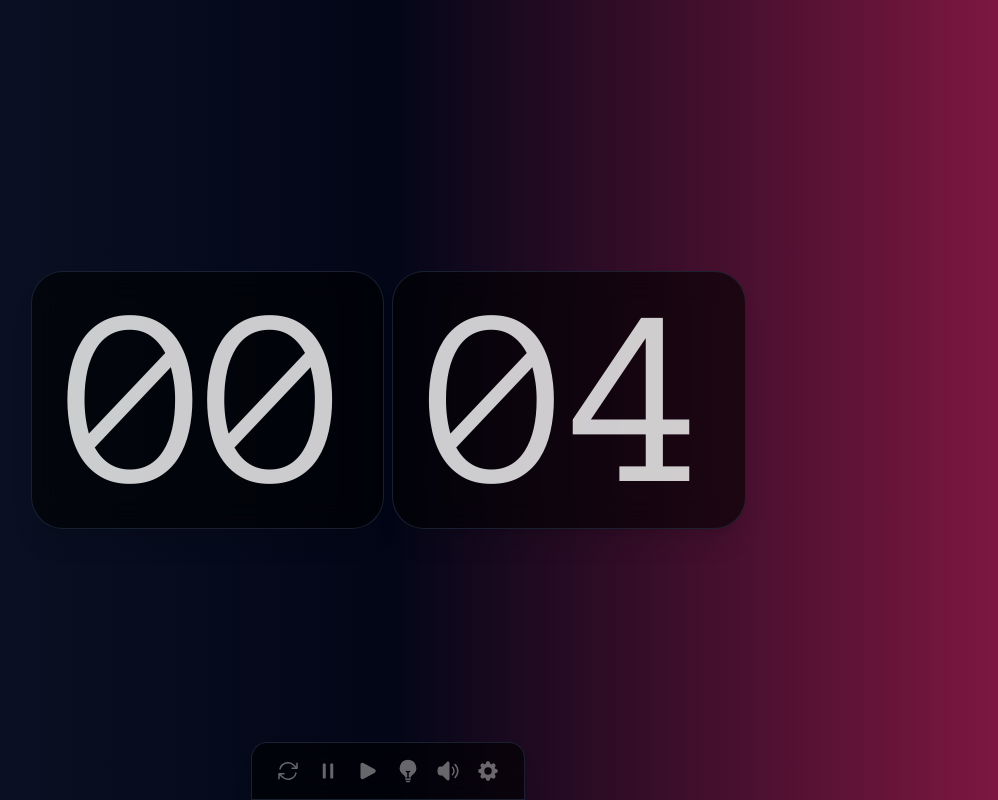
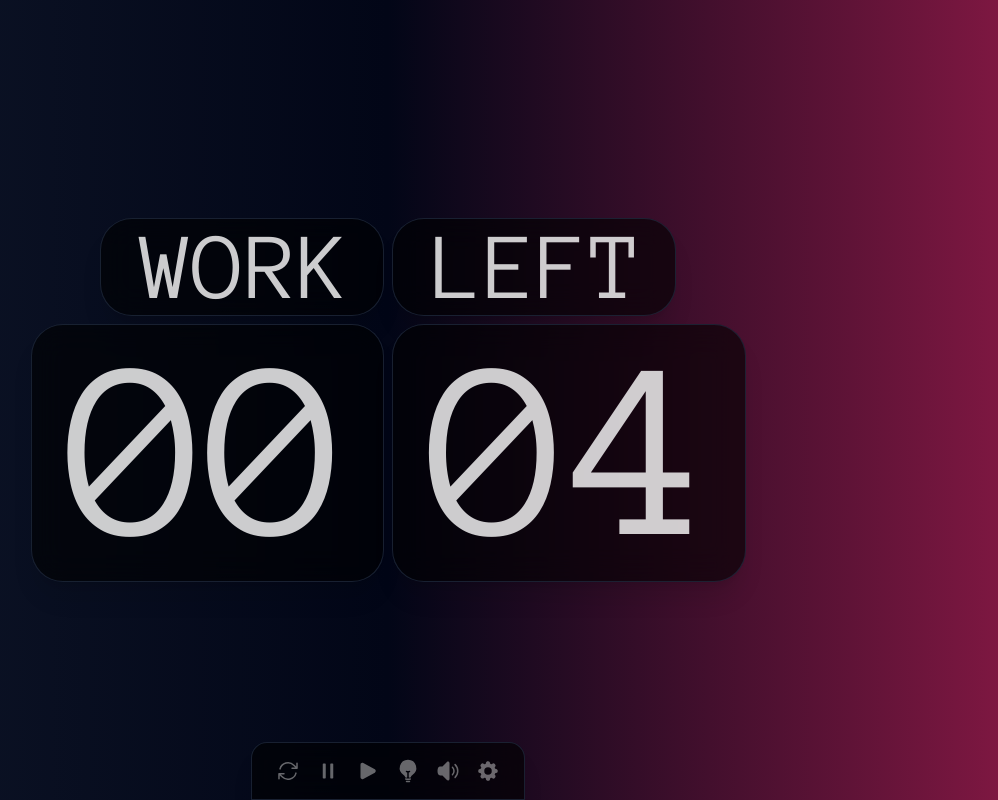
Before and after one commit to MarcusVeres/pomo-pro, a website: page index.html in a window 1280 px wide. Shown: the whole page, without its empty margins (252-1250 px from the left). Drawn offline with nearby package versions, Linux system fonts and the light colour scheme; files that its build step writes are made by us from their sources.

Commit message:
adds MODE display to show if user is working or resting

```diff
--- a/index.html
+++ b/index.html
@@ -48,10 +48,23 @@
     </ul>
   </nav>
 
-  <main class="flex items-center justify-center min-h-screen gap-2 bg-gradient-to-r from-slate-900 via-slate-950 to-pink-900">
+  <main class="flex flex-col items-center justify-center min-h-screen gap-2 bg-gradient-to-r from-slate-900 via-slate-950 to-pink-900">
 
+    <!-- TODO :: a grid seems like it would be better for this kind of layout -->
+    <div class="flex items-center justify-center gap-2">
+      <div class="px-10 text-center border rounded-[32px] shadow-xl border-opacity-80 border-slate-800 bg-black/60 backdrop-blur-lg">
+        <h2 id="display-mode" class="text-center font-mono font-normal text-[96px] -mr-2 p-0 leading-none tracking-normal text-white/80">
+          MODE
+        </h2>
+      </div>
+      <div class="px-10 text-center border rounded-[32px] shadow-xl border-opacity-80 border-slate-800 bg-black/60 backdrop-blur-lg">
+        <h2 id="display-mode" class="text-center font-mono font-normal text-[96px] -mr-2 p-0 leading-none tracking-normal text-white/80">
+          LEFT
+        </h2>
+      </div>
+    </div>
+    <div class="flex items-center justify-center gap-2">
       <!-- BLACK BG -->
-
       <div class="px-10 text-center border rounded-[32px] shadow-xl border-opacity-80 border-slate-800 bg-black/60 backdrop-blur-lg">
         <h2 id="display-minutes" class="text-center font-mono font-normal text-[256px] -mr-2 p-0 leading-none tracking-normal text-white/80">
           15
@@ -61,6 +74,7 @@
         <h2 id="display-seconds" class="text-center font-mono font-normal text-[256px] -mr-2 p-0 leading-none tracking-normal text-white/80">
           00
         </h2>
+      </div>
     </div>
 
     <!-- WHITE BG -->
--- a/logic.js
+++ b/logic.js
@@ -16,6 +16,7 @@ var pp = (function(){
   let controlStart = null;
 
   let displayMinutes = null;
+  let displayMode = null;
   let displaySeconds = null;
 
   let intervalFunction = null;
@@ -118,6 +119,7 @@ var pp = (function(){
   }
   const bindDisplays = () => {
     displayMinutes = document.getElementById("display-minutes");
+    displayMode = document.getElementById("display-mode");
     displaySeconds = document.getElementById("display-seconds");
   }
 
@@ -133,6 +135,8 @@ var pp = (function(){
   const updateDisplays = () => {
     displayMinutes.innerHTML = formatTime( timeObject.getMinutes() ); // ticks;
     displaySeconds.innerHTML = formatTime( timeObject.getSeconds() ); // ticks * 10;
+
+    displayMode.innerHTML = isWorking ? 'WORK' : 'REST';
   }
 
 
```
Lines whose indentation alone changed are shown as unchanged.
